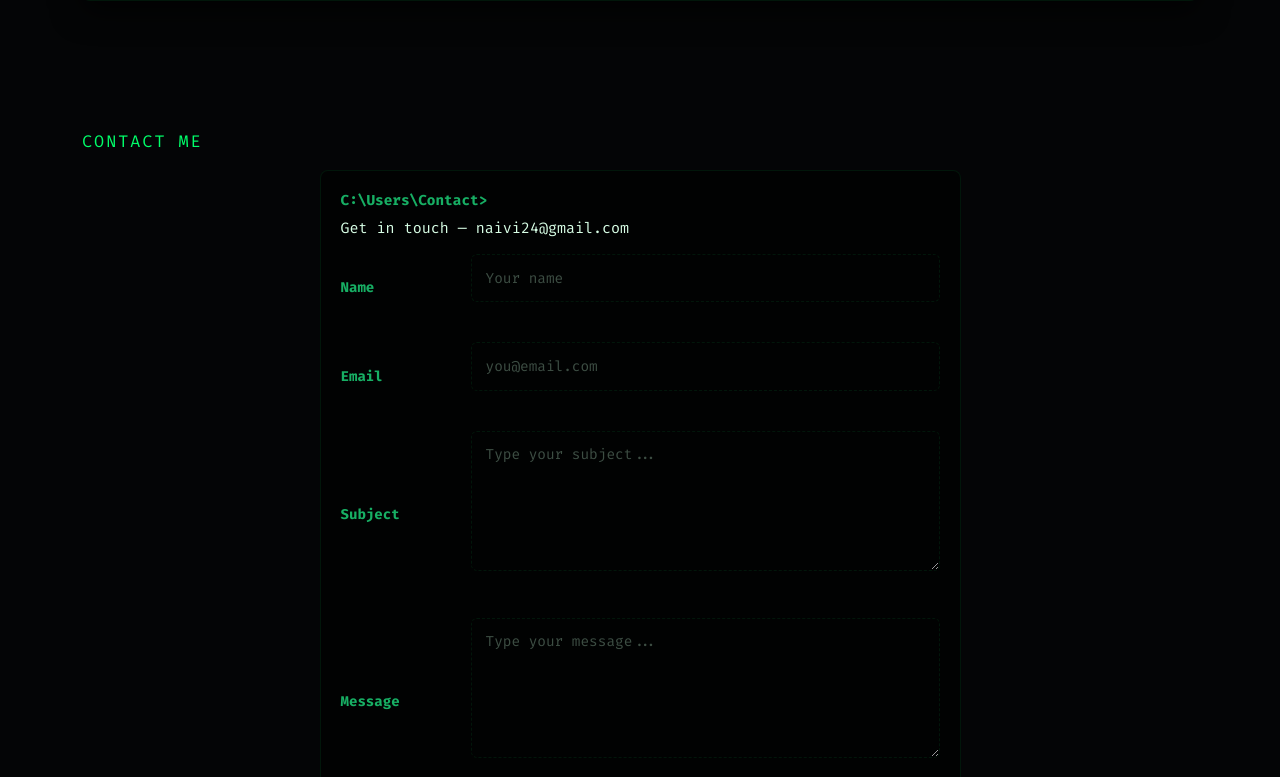
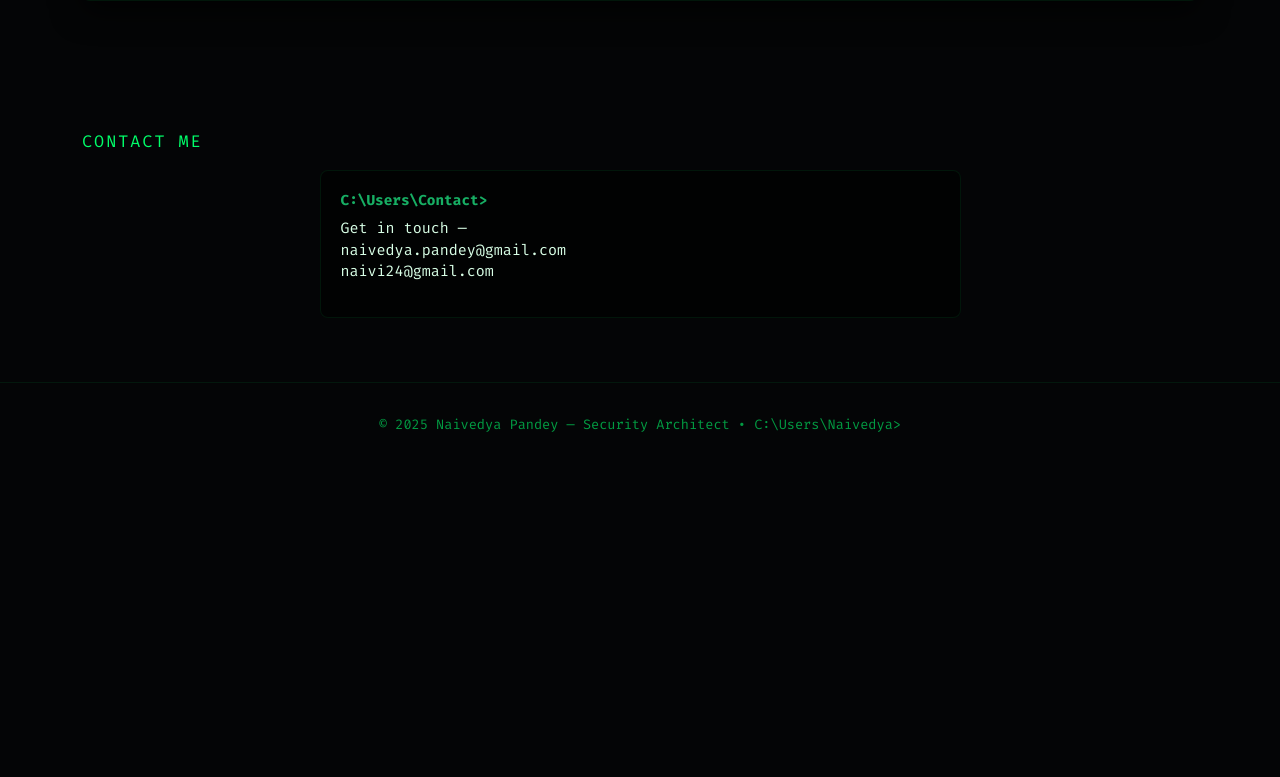
Before and after one commit to awanishroy/naivedyapandey, a plain HTML site: page index.html in a window 1280 px wide. Shown: the part 2023-2800 px from the top of the page. After the commit the page ends 2491 px from the top, so only its background shows below. Drawn offline with nearby package versions, Linux system fonts and the light colour scheme.

Commit message:
update in contect

```diff
--- a/index.html
+++ b/index.html
@@ -705,10 +705,14 @@
             <div class="contact-shell">
               <div class="prompt-line" style="margin-bottom:14px; flex-direction: column; gap: 6px;">
                 <div class="prompt">C:\Users\Contact&gt;</div>
-                <div style="color:var(--text); font-size:0.94rem;">Get in touch — naivi24@gmail.com</div>
+                <div style="color:var(--text); font-size:0.94rem;">Get in touch —
+                  <br>
+                    naivedya.pandey@gmail.com
+                  <br>
+                  naivi24@gmail.com</div>
               </div>
 
-              <form id="contactForm" novalidate>
+              <!-- <form id="contactForm" novalidate>
                 <div class="input-line">
                   <div class="prompt">Name</div>
                   <div style="width:100%; position:relative;">
@@ -745,7 +749,7 @@
                   <button id="sendBtn" class="btn-ghost w-100 w-md-auto" type="submit">send /submit</button>
                   <div id="sendStatus" style="color:var(--muted-green); font-size:0.9rem;"></div>
                 </div>
-              </form>
+              </form> -->
             </div>
           </div>
         </div>
@@ -861,28 +865,28 @@
         }
       });
 
-      $("#contactForm").validate({
-        rules: {
-          name: { required: true, minlength: 2 },
-          email: { required: true, email: true },
-          message: { required: true, minlength: 10 }
-        },
-        messages: {
-          name: { required: "enter name", minlength: "min 2 chars" },
-          email: { required: "enter email", email: "valid email pls" },
-          message: { required: "write message", minlength: "min 10 chars" }
-        },
-        submitHandler: function(form) {
-          const status = $('#sendStatus');
-          status.text('sending...').css('color', 'var(--green)');
-          setTimeout(() => {
-            status.html('message sent — thank you!').css('color', '#7effa0');
-            form.reset();
-            $(form).find('input, textarea').removeClass('valid error');
-            setTimeout(() => status.text(''), 3000);
-          }, 1200);
-        }
-      });
+      // $("#contactForm").validate({
+      //   rules: {
+      //     name: { required: true, minlength: 2 },
+      //     email: { required: true, email: true },
+      //     message: { required: true, minlength: 10 }
+      //   },
+      //   messages: {
+      //     name: { required: "enter name", minlength: "min 2 chars" },
+      //     email: { required: "enter email", email: "valid email pls" },
+      //     message: { required: "write message", minlength: "min 10 chars" }
+      //   },
+      //   submitHandler: function(form) {
+      //     const status = $('#sendStatus');
+      //     status.text('sending...').css('color', 'var(--green)');
+      //     setTimeout(() => {
+      //       status.html('message sent — thank you!').css('color', '#7effa0');
+      //       form.reset();
+      //       $(form).find('input, textarea').removeClass('valid error');
+      //       setTimeout(() => status.text(''), 3000);
+      //     }, 1200);
+      //   }
+      // });
     });
 
     /* Nav Scroll */
```
